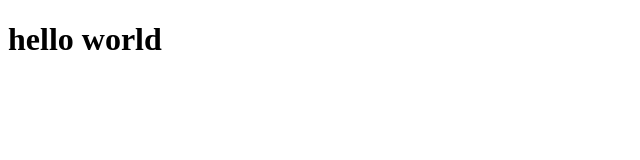
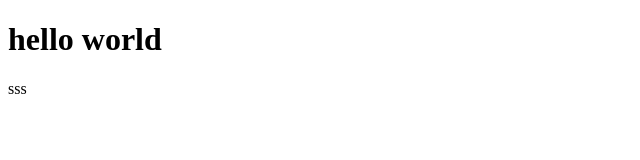
Before and after one commit to mermoudLeJPG/Les-interne-site-web, a plain HTML site: page index.html in a window 1280 px wide. Shown: the full height of the page, 0-640 px from the left. Drawn offline with Linux system fonts and the light colour scheme.

Commit message:
Update index.html

```diff
--- a/index.html
+++ b/index.html
@@ -9,6 +9,7 @@
 
 <body>
     <h1>hello world</h1>
+    <p>sss</p>
 </body>
 
 </html>
```
